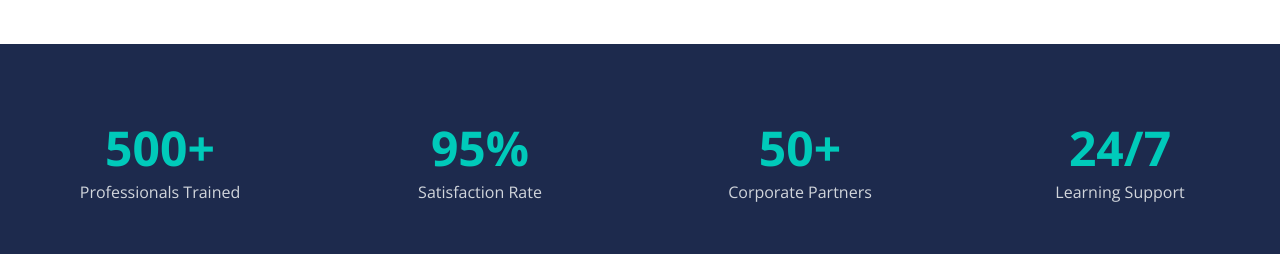
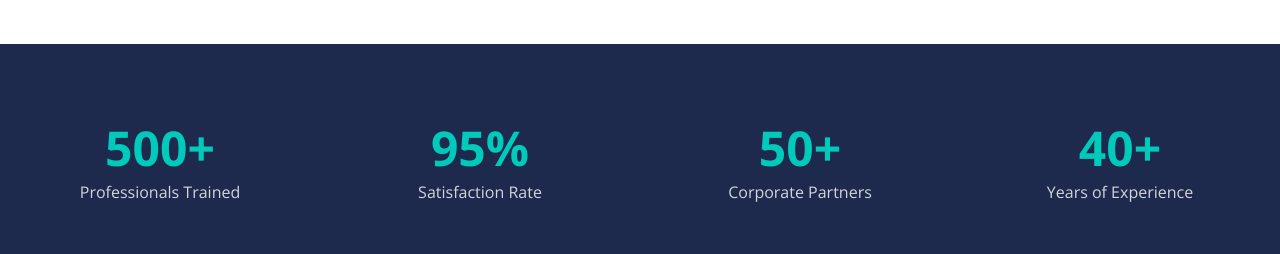
Before and after one commit to nexiuslabs/nexiusacademyskillsfuture, a React (Vite) app: page /about in a window 1280 px wide. Shown: the part 1460-1714 px from the top of the page. Built offline with nearby package versions, Linux system fonts and the light colour scheme; no server answers.

Commit message:
Updated AboutPage.tsx

```diff
--- a/pages/AboutPage.tsx
+++ b/pages/AboutPage.tsx
@@ -257,8 +257,8 @@ const AboutPage: React.FC = () => {
                 <p className="text-gray-300 font-medium">Corporate Partners</p>
               </div>
               <div>
-                <div className="text-4xl md:text-5xl font-bold text-accent mb-2">24/7</div>
-                <p className="text-gray-300 font-medium">Learning Support</p>
+                <div className="text-4xl md:text-5xl font-bold text-accent mb-2">40+</div>
+                <p className="text-gray-300 font-medium">Years of Experience</p>
               </div>
             </div>
           </div>
```
